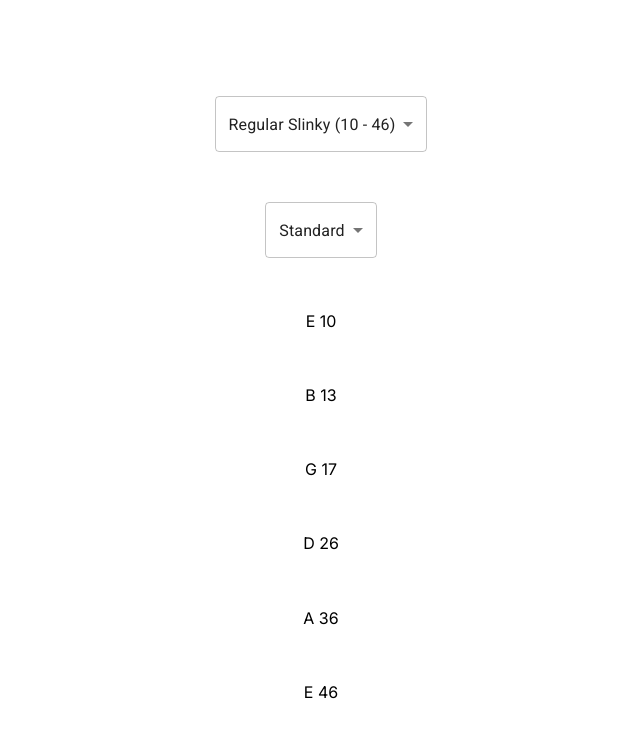
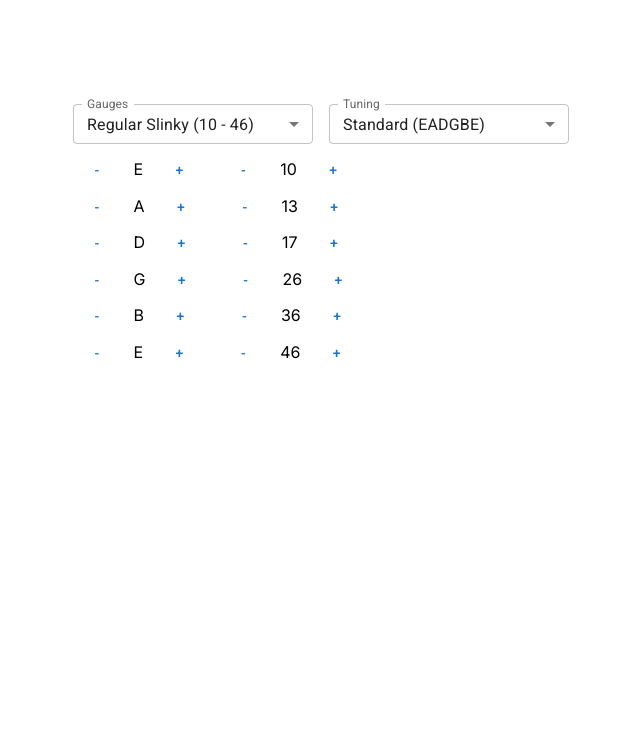
Before and after one commit to torfstack/shreddr, a Next.js app: page / in a window 1280 px wide. Shown: the top 738 px of the page, without its empty margins (319-959 px from the left). Built offline with nearby package versions, Linux system fonts and the light colour scheme.

Commit message:
feat: added 4 inital string sets and tunings (all 6 string)

```diff
--- a/src/app/layout.tsx
+++ b/src/app/layout.tsx
@@ -5,8 +5,8 @@
 const inter = Inter({ subsets: ["latin"] });
 
 export const metadata: Metadata = {
-  title: "Create Next App",
-  description: "Generated by create next app",
+  title: "Shreddr",
+  description: "String tension calculator for string enthusiasts",
 };
 
 export default function RootLayout({
--- a/src/app/page.tsx
+++ b/src/app/page.tsx
@@ -1,5 +1,5 @@
 import {EBRegularSlinky} from "@/types/string";
-import {SixStandardTuning} from "@/types/music";
+import {SixStandardETuning} from "@/types/music";
 import {Strings} from "@/component/string";
 
 import '@fontsource/roboto/300.css';
@@ -11,7 +11,7 @@
 
     return (
         <main className="flex min-h-screen flex-col items-center justify-between p-24">
-            <Strings strings={EBRegularSlinky} tuning={SixStandardTuning} />
+            <Strings strings={EBRegularSlinky} tuning={SixStandardETuning} />
         </main>
     );
 }
--- a/src/component/string.tsx
+++ b/src/component/string.tsx
@@ -1,12 +1,29 @@
 'use client'
 
-import {EBRegularSlinky, EBSuperSlinky, TunedGuitarString, TunedGuitarStringSet} from "@/types/string";
+import {
+    EBPowerSlinky,
+    EBRegularSlinky,
+    EBSkinnyTopHeavyBottom,
+    EBSuperSlinky,
+    Gauges,
+    TunedGuitarString,
+    TunedGuitarStringSet
+} from "@/types/string";
 import {useState} from "react";
-import {MenuItem, Select} from "@mui/material";
-import {SixDropDTuning, SixStandardTuning} from "@/types/music";
+import {Button, FormControl, InputLabel, MenuItem, Select, SelectChangeEvent} from "@mui/material";
+import {
+    MusicalNotes,
+    SixDropCTuning,
+    SixDropDTuning,
+    SixStandardDTuning,
+    SixStandardETuning,
+} from "@/types/music";
 
 function TunableGuitarString({gauge, note}: TunedGuitarString) {
-    return <p>{note}          {gauge}</p>
+    return <p>
+        <Button>-</Button>  {note}  <Button>+</Button>
+        <Button>-</Button>  {gauge}  <Button>+</Button>
+    </p>
 }
 
 export function Strings({strings, tuning}: TunedGuitarStringSet){
@@ -22,30 +39,43 @@
     }
 
     return (
-        <>
+        <div>
+            <FormControl sx={{m: 1, minWidth: 240}} size="small">
+                <InputLabel id="select-gauges-label">Gauges</InputLabel>
                 <Select
-                labelId="select gauges"
+                    labelId="select-gauges-label"
+                    id="select-gauges"
                     label="Gauges"
                     value={chosenStrings}
                     onChange={handleGaugeChange}>
 
-                <MenuItem value={EBRegularSlinky}>Regular Slinky (10 - 46)</MenuItem>
-                <MenuItem value={EBSuperSlinky}>Super Slinky (9 - 42)</MenuItem>
+                    <MenuItem value={EBRegularSlinky}>{EBRegularSlinky}</MenuItem>
+                    <MenuItem value={EBSuperSlinky}>{EBSuperSlinky}</MenuItem>
+                    <MenuItem value={EBPowerSlinky}>{EBPowerSlinky}</MenuItem>
+                    <MenuItem value={EBSkinnyTopHeavyBottom}>{EBSkinnyTopHeavyBottom}</MenuItem>
+
                 </Select>
+            </FormControl>
 
+            <FormControl sx={{m: 1, minWidth: 240}} size="small">
+                <InputLabel id="select-tuning-label">Tuning</InputLabel>
                 <Select
-                labelId="select tuning"
+                    labelId="select-tuning-label"
+                    id="select-tuning"
                     label="Tuning"
                     value={chosenTuning}
                     onChange={handleTuningChange}>
 
-                <MenuItem value={SixStandardTuning}>Standard</MenuItem>
-                <MenuItem value={SixDropDTuning}>DropD</MenuItem>
+                    <MenuItem value={SixStandardETuning}>{SixStandardETuning}</MenuItem>
+                    <MenuItem value={SixDropDTuning}>{SixDropDTuning}</MenuItem>
+                    <MenuItem value={SixStandardDTuning}>{SixStandardDTuning}</MenuItem>
+                    <MenuItem value={SixDropCTuning}>{SixDropCTuning}</MenuItem>
                 </Select>
+            </FormControl>
 
-            {chosenStrings.map((string, index) => (
-                <TunableGuitarString key={index} gauge={string.gauge} note={chosenTuning[index]}/>
+            {Gauges(chosenStrings).map((string, index) => (
+                <TunableGuitarString key={index} gauge={string.gauge} note={MusicalNotes(chosenTuning)[index]}/>
             ))}
-        </>
+        </div>
     );
 }
--- a/src/types/music.ts
+++ b/src/types/music.ts
@@ -1,4 +1,4 @@
-export enum Note {
+export enum MusicalNote {
     A = "A",
     ASharp = "A#",
     B = "B",
@@ -13,46 +13,34 @@
     GSharp = "G#",
 }
 
-export type Tuning = Note[]
+export const SixStandardETuning = "Standard (EADGBE)"
+export const SixDropDTuning = "DropD (DADGBE)"
+export const SixStandardDTuning= "Standard D (DGCFAD)"
+export const SixDropCTuning = "DropC (CGCFAD)"
+export const SevenStandardTuning = "Standard 7 (BEADGBE)"
+export const SevenDropATuning = "DropA 7 (AEADGBE)"
 
-export const SixStandardTuning: Tuning =
-    [
-        Note.E,
-        Note.B,
-        Note.G,
-        Note.D,
-        Note.A,
-        Note.E
-    ]
+export type Tuning =
+    typeof SixStandardETuning |
+    typeof SixDropDTuning |
+    typeof SixStandardDTuning |
+    typeof SixDropCTuning |
+    typeof SevenStandardTuning |
+    typeof SevenDropATuning
 
-export const SixDropDTuning: Tuning =
-    [
-        Note.E,
-        Note.B,
-        Note.G,
-        Note.D,
-        Note.A,
-        Note.D
-    ]
-
-export const SevenStandardTuning: Tuning =
-    [
-        Note.E,
-        Note.B,
-        Note.G,
-        Note.D,
-        Note.A,
-        Note.E,
-        Note.B
-    ]
-
-export const SevenDropATuning: Tuning =
-    [
-        Note.E,
-        Note.B,
-        Note.G,
-        Note.D,
-        Note.A,
-        Note.E,
-        Note.A
-    ]
+export function MusicalNotes(tuning: Tuning): MusicalNote[] {
+    switch (tuning) {
+        case SixStandardETuning:
+            return [MusicalNote.E, MusicalNote.A, MusicalNote.D, MusicalNote.G, MusicalNote.B, MusicalNote.E]
+        case SixDropDTuning:
+            return [MusicalNote.D, MusicalNote.A, MusicalNote.D, MusicalNote.G, MusicalNote.B, MusicalNote.E]
+        case SixStandardDTuning:
+            return [MusicalNote.D, MusicalNote.G, MusicalNote.C, MusicalNote.F, MusicalNote.A, MusicalNote.D]
+        case SixDropCTuning:
+            return [MusicalNote.C, MusicalNote.G, MusicalNote.C, MusicalNote.F, MusicalNote.A, MusicalNote.D]
+        case SevenStandardTuning:
+            return [MusicalNote.B, MusicalNote.E, MusicalNote.A, MusicalNote.D, MusicalNote.G, MusicalNote.B, MusicalNote.E]
+        case SevenDropATuning:
+            return [MusicalNote.A, MusicalNote.E, MusicalNote.A, MusicalNote.D, MusicalNote.G, MusicalNote.B, MusicalNote.E]
+    }
+}
--- a/src/types/string.ts
+++ b/src/types/string.ts
@@ -10,30 +10,60 @@
     note: Note
 }
 
-export type GuitarStringSet = GuitarString[]
-
 export type GuitarString = {
     gauge: Gauge
 }
 
 export type Gauge = number
 
-export const EBRegularSlinky: GuitarStringSet =
-   [
+export const EBRegularSlinky = "Regular Slinky (10 - 46)"
+export const EBSuperSlinky = "Super Slinky (9 - 42)"
+export const EBPowerSlinky = "Power Slinky (11 - 48)"
+export const EBSkinnyTopHeavyBottom = "Skinny Top Heavy Bottom (10 - 52)"
+
+export type GuitarStringSet =
+    typeof EBRegularSlinky |
+    typeof EBSuperSlinky |
+    typeof EBPowerSlinky |
+    typeof EBSkinnyTopHeavyBottom
+
+export function Gauges(stringSet: GuitarStringSet): GuitarString[] {
+    switch (stringSet) {
+        case EBRegularSlinky:
+            return [
                 {gauge: 10},
                 {gauge: 13},
                 {gauge: 17},
                 {gauge: 26},
                 {gauge: 36},
-        {gauge: 46},
+                {gauge: 46}
             ]
-
-export const EBSuperSlinky: GuitarStringSet =
-    [
+        case EBSuperSlinky:
+            return [
                 {gauge: 9},
                 {gauge: 11},
                 {gauge: 16},
                 {gauge: 24},
                 {gauge: 32},
+                {gauge: 42}
+            ]
+        case EBPowerSlinky:
+            return [
+                {gauge: 11},
+                {gauge: 14},
+                {gauge: 18},
+                {gauge: 28},
+                {gauge: 38},
+                {gauge: 48}
+            ]
+        case EBSkinnyTopHeavyBottom:
+            return [
+                {gauge: 10},
+                {gauge: 13},
+                {gauge: 17},
+                {gauge: 30},
                 {gauge: 42},
+                {gauge: 52}
             ]
+    }
+}
```
Lines whose indentation alone changed are shown as unchanged.
